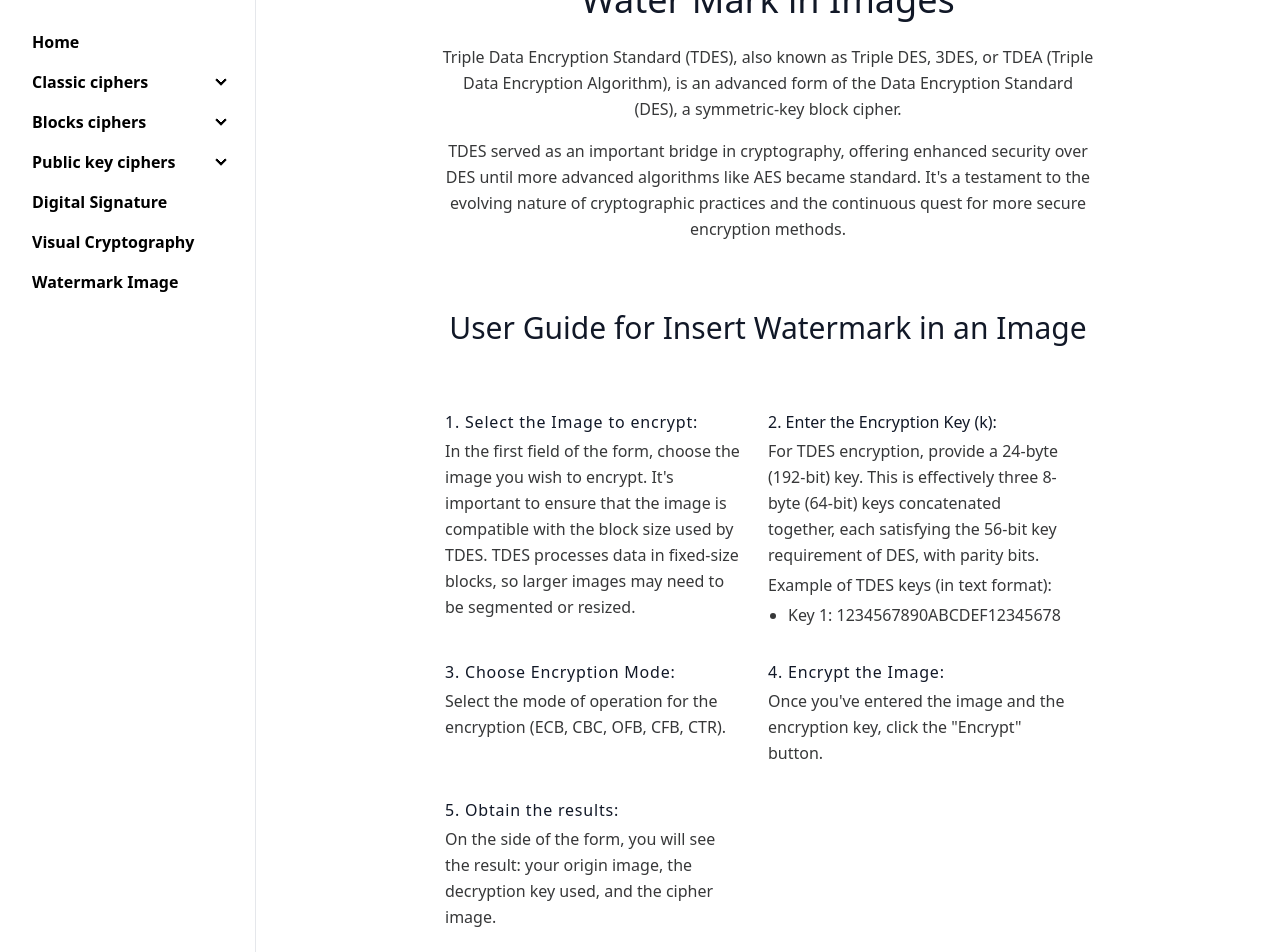
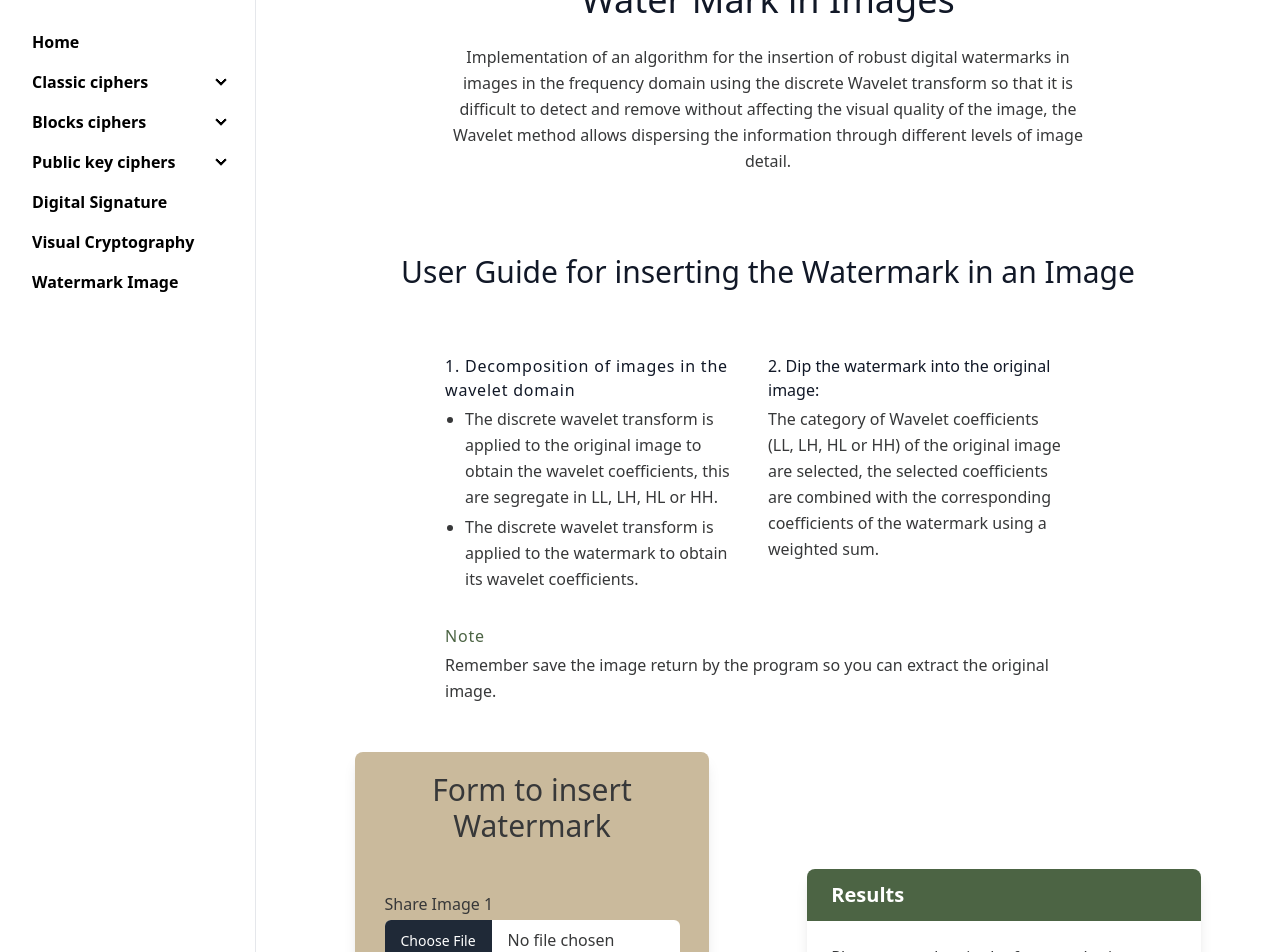
Before and after one commit to Grupo-Criptografia/LockBox, a React (Vite) app in the folder lock_box_client/: page /watermark/insert in a window 1280 px wide. Shown: the part 260-1212 px from the top of the page. Built offline with nearby package versions, Linux system fonts and the light colour scheme.

Commit message:
Documentacion insercion y extracion imagen de agua

```diff
--- a/lock_box_client/src/pages/pageswatermark/homewatermark.jsx
+++ b/lock_box_client/src/pages/pageswatermark/homewatermark.jsx
@@ -19,14 +19,11 @@ export function HomeWatermark() {
                         </Link></div>
                     <div>
                         <h1 className="title-font sm:text-4xl text-3xl mb-6 font-medium text-gray-900">Water Mark in Images</h1>
-                        <p className="mb-4 leading-relaxed">Triple Data Encryption Standard (TDES), also known as Triple
-                            DES, 3DES, or TDEA (Triple Data Encryption Algorithm), is an advanced form of the Data
-                            Encryption Standard (DES), a symmetric-key block cipher.</p>
-                        <p className="mb-1 leading-relaxed">
-                            TDES served as an important bridge in cryptography, offering enhanced security over DES
-                            until more advanced algorithms like AES became standard. It's a testament to the evolving
-                            nature of cryptographic practices and the continuous quest for more secure encryption
-                            methods.
+                        <p className="mb-4 leading-relaxed">
+                            Implementation of an algorithm for the insertion of robust digital watermarks in images in
+                            the frequency domain using the discrete Wavelet transform so that it is difficult to detect
+                            and remove without affecting the visual quality of the image, the Wavelet method allows
+                            dispersing the information through different levels of image detail.
                         </p>
                     </div>
                 </div>
--- a/lock_box_client/src/pages/pageswatermark/watermarkext.jsx
+++ b/lock_box_client/src/pages/pageswatermark/watermarkext.jsx
@@ -44,70 +44,20 @@ export function WatermarkExt() {
                                 <div className="flex pb-6 col-span-2 md:col-span-1 w-full">
                                     <div className="flex-grow pl-4">
                                         <h2 className="font-medium title-font text-base text-gray-900 mb-1 tracking-wider">
-                                            1. Select the Image to encrypt:
+                                            1. Select the image from wich you want to extract the watermark:
                                         </h2>
                                         <p className="leading-relaxed">
-                                            In the first field of the form, choose the image you wish to encrypt. It's
-                                            important to ensure that the image is compatible with the block size used by
-                                            TDES. TDES processes data in fixed-size blocks, so larger images may need to
-                                            be segmented or resized.
+                                            In the first field of the form, choose the image that contain the watermark.
                                         </p>
                                     </div>
                                 </div>
                                 <div className="flex col-span-2 md:col-span-1 pb-6">
                                     <div className="flex-grow pl-4">
                                         <h2 className="font-medium title-font text-base text-gray-900 mb-1 trackng-wider">
-                                            2. Enter the Encryption Key (k):
-                                        </h2>
-                                        <p className="leading-relaxed">For TDES encryption, provide a 24-byte (192-bit)
-                                            key. This is effectively three 8-byte (64-bit) keys concatenated together,
-                                            each satisfying the 56-bit key requirement of DES, with parity bits. </p>
-                                        <p className="leading-relaxed mt-1"> Example of TDES keys (in text format):</p>
-                                        <ul className="ml-5 list-disc">
-                                            <li>
-                                                <p className="leading-relaxed mt-1"> Key 1: 1234567890ABCDEF12345678</p>
-                                            </li>
-                                        </ul>
-
-                                    </div>
-                                </div>
-                                <div className="flex md:col-span-1 pb-6">
-                                    <div className="flex-grow pl-4">
-                                        <h2 className="font-medium title-font text-base text-gray-900 mb-1 tracking-wider">
-                                            3. Choose Encryption Mode:
+                                            2. Reconstruction of the marked image:
                                         </h2>
                                         <p className="leading-relaxed">
-                                            Select the mode of operation for the encryption (ECB, CBC, OFB, CFB, CTR).
-                                        </p>
-                                    </div>
-                                </div>
-                                <div className="flex col-span-1 pb-6">
-                                    <div className="flex-grow pl-4">
-                                        <h2 className="font-medium title-font text-base text-gray-900 mb-1 tracking-wider">
-                                            4. Encrypt the Image:
-                                        </h2>
-                                        <p className="leading-relaxed">
-                                            Once you've entered the image and the encryption key, click the
-                                            "Encrypt" button.
-                                        </p>
-                                    </div>
-                                </div>
-                                <div className="flex md:col-span-1 pb-6">
-                                    <div className="flex-grow pl-4">
-                                        <h2 className="font-medium title-font text-base text-gray-900 mb-1 tracking-wider">
-                                            5. Obtain the results:
-                                        </h2>
-                                        <p className="leading-relaxed">
-                                            On the side of the form, you will see the result: your origin image, the
-                                            decryption key used, and the cipher image.
-                                        </p>
-                                    </div>
-                                </div>
-                                <div className="flex col-span-2 pb-6">
-                                    <div className="flex flex-col pl-4">
-                                        <h2 className="font-medium title-font text-base text-color3 mb-1 tracking-wider">Note</h2>
-                                        <p className="leading-relaxed">
-                                            Remember save the cipher imagen and the key that you used to encrypt.
+                                            Application of the inverse Wavelet transformation to the modified coefficients to reconstruct the marked image in the Wavelet domain.
                                         </p>
                                     </div>
                                 </div>
--- a/lock_box_client/src/pages/pageswatermark/watermarkins.jsx
+++ b/lock_box_client/src/pages/pageswatermark/watermarkins.jsx
@@ -37,7 +37,7 @@ export function WatermarkIns() {
                 <div>
                     <div className="text-center w-full mb-10">
                         <h1 className="sm:text-3xl text-2xl font-medium text-center title-font text-gray-900 mb-4">
-                            User Guide for Insert Watermark in an Image
+                            User Guide for inserting the Watermark in an Image
                         </h1>
                     </div>
                     <div className="container px-5 mx-auto flex flex-wrap">
@@ -46,62 +46,26 @@ export function WatermarkIns() {
                                 <div className="flex pb-6 col-span-2 md:col-span-1 w-full">
                                     <div className="flex-grow pl-4">
                                         <h2 className="font-medium title-font text-base text-gray-900 mb-1 tracking-wider">
-                                            1. Select the Image to encrypt:
+                                            1. Decomposition of images in the wavelet domain
                                         </h2>
-                                        <p className="leading-relaxed">
-                                            In the first field of the form, choose the image you wish to encrypt. It's
-                                            important to ensure that the image is compatible with the block size used by
-                                            TDES. TDES processes data in fixed-size blocks, so larger images may need to
-                                            be segmented or resized.
-                                        </p>
+                                        <ul className="ml-5 list-disc">
+                                            <li>
+                                                <p className="leading-relaxed mt-1">The discrete wavelet transform is applied to the original image to obtain the wavelet coefficients,
+                                                    this are segregate in LL, LH, HL or HH.</p>
+                                            </li>
+                                            <li>
+                                                <p className="leading-relaxed mt-1">The discrete wavelet transform is applied to the watermark to obtain its wavelet coefficients.</p>
+                                            </li>
+                                        </ul>
                                     </div>
                                 </div>
                                 <div className="flex col-span-2 md:col-span-1 pb-6">
                                     <div className="flex-grow pl-4">
                                         <h2 className="font-medium title-font text-base text-gray-900 mb-1 trackng-wider">
-                                            2. Enter the Encryption Key (k):
-                                        </h2>
-                                        <p className="leading-relaxed">For TDES encryption, provide a 24-byte (192-bit)
-                                            key. This is effectively three 8-byte (64-bit) keys concatenated together,
-                                            each satisfying the 56-bit key requirement of DES, with parity bits. </p>
-                                        <p className="leading-relaxed mt-1"> Example of TDES keys (in text format):</p>
-                                        <ul className="ml-5 list-disc">
-                                            <li>
-                                                <p className="leading-relaxed mt-1"> Key 1: 1234567890ABCDEF12345678</p>
-                                            </li>
-                                        </ul>
-
-                                    </div>
-                                </div>
-                                <div className="flex md:col-span-1 pb-6">
-                                    <div className="flex-grow pl-4">
-                                        <h2 className="font-medium title-font text-base text-gray-900 mb-1 tracking-wider">
-                                            3. Choose Encryption Mode:
+                                            2. Dip the watermark into the original image:
                                         </h2>
                                         <p className="leading-relaxed">
-                                            Select the mode of operation for the encryption (ECB, CBC, OFB, CFB, CTR).
-                                        </p>
-                                    </div>
-                                </div>
-                                <div className="flex col-span-1 pb-6">
-                                    <div className="flex-grow pl-4">
-                                        <h2 className="font-medium title-font text-base text-gray-900 mb-1 tracking-wider">
-                                            4. Encrypt the Image:
-                                        </h2>
-                                        <p className="leading-relaxed">
-                                            Once you've entered the image and the encryption key, click the
-                                            "Encrypt" button.
-                                        </p>
-                                    </div>
-                                </div>
-                                <div className="flex md:col-span-1 pb-6">
-                                    <div className="flex-grow pl-4">
-                                        <h2 className="font-medium title-font text-base text-gray-900 mb-1 tracking-wider">
-                                            5. Obtain the results:
-                                        </h2>
-                                        <p className="leading-relaxed">
-                                            On the side of the form, you will see the result: your origin image, the
-                                            decryption key used, and the cipher image.
+                                        The category of Wavelet coefficients (LL, LH, HL or HH) of the original image are selected, the selected coefficients are combined with the corresponding coefficients of the watermark using a weighted sum.
                                         </p>
                                     </div>
                                 </div>
@@ -109,7 +73,7 @@ export function WatermarkIns() {
                                     <div className="flex flex-col pl-4">
                                         <h2 className="font-medium title-font text-base text-color3 mb-1 tracking-wider">Note</h2>
                                         <p className="leading-relaxed">
-                                            Remember save the cipher imagen and the key that you used to encrypt.
+                                            Remember save the image return by the program so you can extract the original image.
                                         </p>
                                     </div>
                                 </div>
@@ -126,7 +90,7 @@ export function WatermarkIns() {
                         <div
                             className="flex flex-col bg-color1 text-charcoal w-3/4  md:w-3/4 overflow-hidden rounded-lg h-auto shadow-lg items-center justify-center py-5">
                             <h1 className="sm:text-3xl text-2xl font-medium text-center title-font mb-4">
-                                Form Encrypt Image
+                                Form to insert Watermark
                             </h1>
 
                             <Formik initialValues={initialValues}
```
